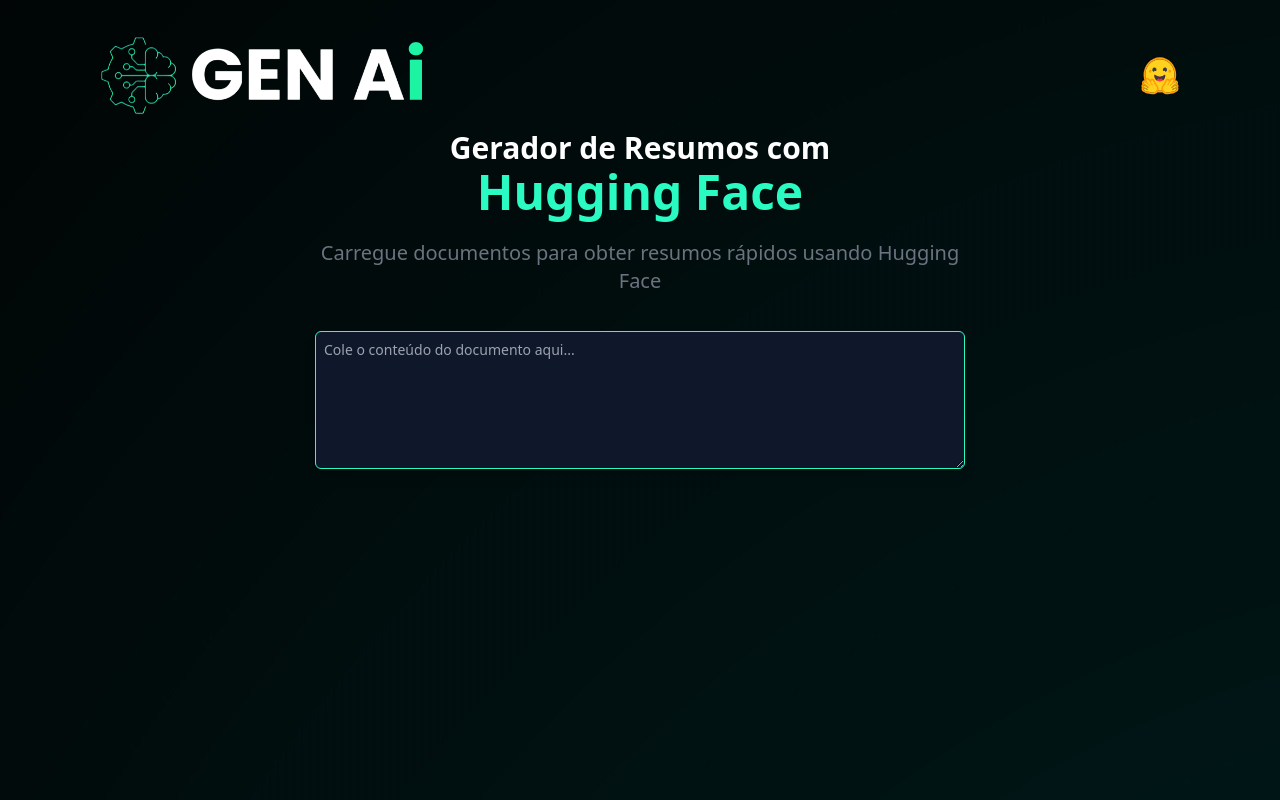
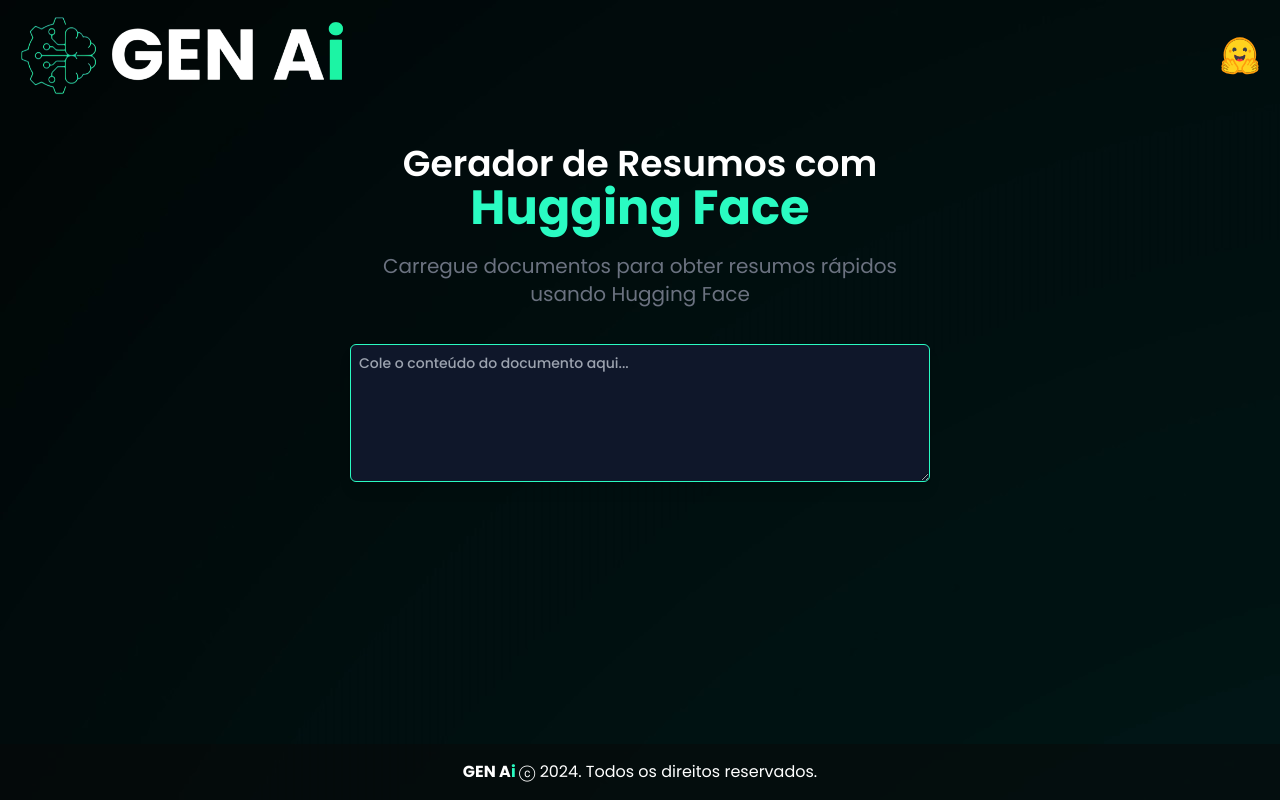
Before and after one commit to Jezebel1990/summerizer-react, a React (Vite) app: page / in a window 1280 px wide. Built offline with nearby package versions, Linux system fonts and the light colour scheme.

Commit message:
feat: Add components

```diff
--- a/index.html
+++ b/index.html
@@ -3,6 +3,9 @@
   <head>
     <meta charset="UTF-8" />
     <link rel="icon" type="image/svg+xml" href="/genai.svg" />
+    <link rel="preconnect" href="https://fonts.googleapis.com">
+<link rel="preconnect" href="https://fonts.gstatic.com" crossorigin>
+<link href="https://fonts.googleapis.com/css2?family=Poppins:ital,wght@0,100;0,200;0,300;0,400;0,500;0,600;0,700;0,800;0,900;1,100;1,200;1,300;1,400;1,500;1,600;1,700;1,800;1,900&display=swap" rel="stylesheet">
     <meta name="viewport" content="width=device-width, initial-scale=1.0" />
     <title>GEN Ai</title>
   </head>
--- a/src/App.tsx
+++ b/src/App.tsx
@@ -1,68 +1,41 @@
 import { useState, useEffect } from 'react';
-import Image from './assets/logo.png';
-import Delete from './assets/delete.png';
-import Huggingface from './assets/huggingface.svg';
+import { Navbar } from './components/Navbar/Navbar';
+import { Header } from './components/Header/Header';
+import { TextareaForm } from './components/TextareaForm/TextareaForm';
+import { History } from './components/History/History';
+import { fetchSummary } from './services/apiService';
+import { Footer } from './components/Footer/Footer';
 
 function App() {
-const [value, setValue] = useState<string | null>(null);
-const [ data, setData] = useState<string[] | null>(null);
-const [submitting, setSubmitting] = useState<boolean>(false);
-const [isCopy, setIsCopy] = useState<string | false>(false);
+  const [state, setState] = useState({
+    value: null as string | null,
+    data: null as string[] | null,
+    submitting: false,
+    isCopy: false as string | false,
+  });
 
+  const fetchLocalStorage = () => {
+    const result = localStorage.getItem('resumo');
+    if (result) {
+      const parsedData = JSON.parse(result)?.reverse();
+      setState((prev) => ({ ...prev, data: parsedData }));
+    }
+  };
 
   const handleSubmit = async (e: React.FormEvent<HTMLFormElement>) => {
     e.preventDefault();
-  if (!value) return;
-  setSubmitting(true);
+    if (!state.value) return;
+    setState((prev) => ({ ...prev, submitting: true }));
 
-
-  const requestOptions: RequestInit = {
-    method: "POST",
-    headers: {
-      "Content-Type": "application/json",
-      Authorization: `Bearer ${import.meta.env.VITE_HUGGINGFACE_API_KEY}`,
-    },
-    body: JSON.stringify({
-      inputs: value,
-  }),
-};
-
-
-fetch(
-    'https://api-inference.huggingface.co/models/facebook/bart-large-cnn',
-    requestOptions
-  )
-  .then((response) => response.json())
-      .then((dt) => {
-        console.log("Data:", dt);
-
-        if (Array.isArray(dt) && dt[0]?.summary_text) {
-          const text = dt[0].summary_text; // Acessa o resumo
-          console.log("Data received:", text);
-          setSubmitting(false);
-
-          const updatedData = data ? [...data, text] : [text];
-          localStorage.setItem("resumo", JSON.stringify(updatedData));
-          console.log("Dados atualizados após API:", updatedData);
-          fetchLocalStorage();
-        } else {
-          console.error("Erro: Nenhum resumo encontrado na resposta da API.");
-          setSubmitting(false);
-        }
-      })
-      .catch((error) => {
-        setSubmitting(false);
-        console.error("Error:", error);
-      });
-  };
-
-
-const fetchLocalStorage = () => {
-  const result = localStorage.getItem("resumo");
-  if (result) {
-  const parsedData = JSON.parse(result)?.reverse();
-  console.log("Dados carregados do localStorage:", parsedData);
-  setData(parsedData);
+    try {
+      const summary = await fetchSummary(state.value);
+      const updatedData = state.data ? [...state.data, summary] : [summary];
+      localStorage.setItem('resumo', JSON.stringify(updatedData));
+      setState((prev) => ({ ...prev, data: updatedData }));
+    } catch (error) {
+      console.error('Erro ao gerar resumo:', error);
+    } finally {
+      setState((prev) => ({ ...prev, submitting: false }));
     }
   };
 
@@ -70,13 +43,12 @@
     if ('clipboard' in navigator) {
       try {
         await navigator.clipboard.writeText(text);
-      setIsCopy("true");
-
+        setState((prev) => ({ ...prev, isCopy: 'true' }));
         setTimeout(() => {
-        setIsCopy(false);
+          setState((prev) => ({ ...prev, isCopy: false }));
         }, 1500);
       } catch (err) {
-      console.log('Clipboard error:', err);
+        console.error('Clipboard error:', err);
       }
     }
   };
@@ -86,10 +58,9 @@
   };
 
   const handleDelete = (txt: string) => {
-  const filtered = data!.filter((d) => d !== txt);
-  setData(filtered);
-
+    const filtered = state.data!.filter((d) => d !== txt);
     localStorage.setItem('resumo', JSON.stringify(filtered));
+    setState((prev) => ({ ...prev, data: filtered }));
   };
 
   useEffect(() => {
@@ -97,97 +68,26 @@
   }, []);
 
   return (
-    <div className="w-full bg-site h-full min-h-[100vh] py-4 px-4 md:px-20">
-      <div className="w-full mt-10">
-      <div className='flex flex-row justify-between items-center w-full h-10 px-5 2xl:px-40'>
-        <img
-         src={Image}
-         alt='Logo'
-         className='cursor-pointer h-20'
+    <div className='w-full bg-site  min-h-screen flex flex-col'>
+      <Navbar />
+      <Header />
+      <div className="flex-grow">
+      <TextareaForm
+        value={state.value}
+        setValue={(value) => setState((prev) => ({ ...prev, value }))}
+        submitting={state.submitting}
+        handleSubmit={handleSubmit}
       />
-
-         <a
-            href='https://huggingface.co'
-            target='_blank'
-            rel='noreferrer'
-          >
-            <img
-              src={Huggingface}
-              className='w-10 h-10 rounded-lg cursor-pointer'
+      <History
+        data={state.data}
+        isCopy={state.isCopy}
+        handleCopy={handleCopy}
+        handleDelete={handleDelete}
       />
-          </a>
-
-
       </div>
-      <div className='flex flex-col items-center justify-center
-        mt-4 p-4'>
-<h1 className='text-3xl text-white text-center leading-10 font-semibold'>
-  Gerador de Resumos com
-  <br />
-  <span className='text-5xl font-bold text-[#2afbc2]'>Hugging Face</span>
-</h1>
- <p className='mt-5 text-lg text-gray-500 sm:text-xl text-center max-w-2xl'>Carregue documentos para obter resumos rápidos usando Hugging Face</p>
-      </div>
-
-      <div className='flex flex-col w-full items-center justify-center mt-5'>
-     <textarea placeholder='Cole o conteúdo do documento aqui...'
-      rows={6}
-      className='block w-full md:w-[650px] rounded-md border border-[#2afbc2]
-      bg-slate-900 p-2 text-sm shadow-lg font-medium text-white focus:border-[#3ff1b1]
-       focus:outline-none focus:ring-0'
-       onChange={(e) => setValue(e.target.value)}
-     ></textarea>
-
-{value?.length! > 0 &&
-      (submitting ? (
-              <p className='text-md text-[#2afbc2] mt-5'>Por favor, aguarde ....</p>
-            ) : (
-     <button className='mt-5 bg-[#1cf4a4] px-5 py-2 text-[#0c443c] text-md font-cursor-pointer rounded-md'
-      onClick={(e) => handleSubmit(e as unknown as React.FormEvent<HTMLFormElement>)}
-     >
-      Enviar
-     </button>
-       ))}
-      </div>
-      </div>
-
-
-      <div
-        className='w-full mt-10 flex flex-col gap-5 shadow-md
-      items-center justify-center'
-      >
-        {data && data.length > 0 && (
-          <>
-            <p className='text-white font-semibold text-lg'>Histórico de Resumos</p>
-            {data.map((d, index) => (
-
-              <div
-                key={index}
-                className='max-w-2xl bg-slate-900 p-3 rounded-md'
-              >
-                <p className='text-gray-400 text-lg'>{d}</p>
-                <div className='flex gap-5 items-center justify-end mt-2'>
-                  <p
-                    className='text-gray-200 font-semibold cursor-pointer'
-                    onClick={() => handleCopy(d)}
-                  >
-                    {isCopy === "true" ? "Copiado" : "Copiar"}
-                  </p>
-                  <span
-                    className='cursor-pointer'
-                    onClick={() => handleDelete(d)}
-                  >
-                    <img src={Delete} className='w-6 h-6' />
-                  </span>
-                </div>
-              </div>
-            ))}
-          </>
-        )}
-        </div>
+      <Footer />
     </div>
   );
-
 }
 
 export default App;
--- /dev/null
+++ b/src/components/Footer/Footer.tsx
@@ -0,0 +1,13 @@
+export function Footer() {
+    const year = new Date().getFullYear()
+
+    return (
+      <footer className='flex flex-col items-center justify-center mt-4 p-4'>
+        <p className='font-sans text-white text-sm sm:text-base text-center leading-relaxed'>
+            <span className='font-bold'>GEN A</span>
+            <span className='text-[#2afbc2] font-bold'>i </span>
+             ⓒ {year}. Todos os direitos reservados.
+        </p>
+      </footer>
+    )
+  }
--- /dev/null
+++ b/src/components/Header/Header.tsx
@@ -0,0 +1,14 @@
+export function Header () {
+return (
+    <div className='flex flex-col items-center justify-center mt-4 p-4'>
+      <h1 className='text-2xl sm:text-3xl lg:text-4xl text-white text-center leading-snug sm:leading-10 font-semibold'>
+        Gerador de Resumos com
+        <br />
+        <span className='text-3xl sm:text-4xl lg:text-5xl font-bold text-[#2afbc2]'>Hugging Face</span>
+      </h1>
+      <p className='mt-4 sm:mt-5 text-base sm:text-lg lg:text-xl text-gray-400 sm:text-gray-500 text-center max-w-lg sm:max-w-xl'>
+        Carregue documentos para obter resumos rápidos usando Hugging Face
+      </p>
+    </div>
+  );
+}
--- /dev/null
+++ b/src/components/History/History.tsx
@@ -0,0 +1,36 @@
+import Delete from '../../assets/delete.png';
+
+interface HistoryProps {
+    data: string[] | null;
+    isCopy: string | false;
+    handleCopy: (txt: string) => void;
+    handleDelete: (txt: string) => void;
+  }
+
+  export function History  ({ data, isCopy, handleCopy, handleDelete }: HistoryProps) {
+  return (
+    <div className='w-full mt-10 flex flex-col gap-5 shadow-md items-center justify-center'>
+      {data && data.length > 0 && (
+        <>
+          <p className='text-white font-semibold text-lg sm:text-xl text-center'>Histórico de Resumos</p>
+          {data.map((d, index) => (
+            <div key={index} className='w-full max-w-xs sm:max-w-xl bg-slate-900 p-3 rounded-md'>
+              <p className='text-gray-400 text-sm sm:text-lg'>{d}</p>
+              <div className='flex flex-col sm:flex-row gap-3 sm:gap-5 items-center justify-end mt-2'>
+                <p
+                  className='text-gray-200 font-semibold cursor-pointer text-sm sm:text-base'
+                  onClick={() => handleCopy(d)}
+                >
+                  {isCopy === 'true' ? 'Copiado' : 'Copiar'}
+                </p>
+                <span className='cursor-pointer' onClick={() => handleDelete(d)}>
+                  <img src={Delete} className='w-5 h-5 sm:w-6 sm:h-6' />
+                </span>
+              </div>
+            </div>
+          ))}
+        </>
+      )}
+    </div>
+  );
+}
--- /dev/null
+++ b/src/components/Navbar/Navbar.tsx
@@ -0,0 +1,13 @@
+import Huggingface from '../../assets/huggingface.svg';
+import Image from '../../assets/logo.png';
+
+export function Navbar  () {
+  return  (
+    <div className='flex flex-row justify-between items-center w-full h-28 px-5 2xl:px-40'>
+      <img src={Image} alt='Logo' className='cursor-pointer h-16 sm:h-20' />
+      <a href='https://huggingface.co' target='_blank' rel='noreferrer' className="ml-auto">
+        <img src={Huggingface} className='w-8 h-8 sm:w-10 sm:h-10 rounded-lg cursor-pointer' />
+      </a>
+    </div>
+  );
+}
--- /dev/null
+++ b/src/components/TextareaForm/TextareaForm.tsx
@@ -0,0 +1,34 @@
+interface TextareaFormProps {
+    value: string | null;
+    setValue: (value: string | null) => void;
+    submitting: boolean;
+    handleSubmit: (e: React.FormEvent<HTMLFormElement>) => void;
+  }
+
+  export function TextareaForm ({ value, setValue, submitting, handleSubmit }: TextareaFormProps) {
+  return (
+    <div className='flex flex-col w-full items-center justify-center mt-5 px-4'>
+      <textarea
+        placeholder='Cole o conteúdo do documento aqui...'
+        rows={6}
+        className='block w-full sm:w-[460px] md:w-[580px] rounded-md border border-[#2afbc2]
+        bg-slate-900 p-2 text-sm shadow-lg font-medium text-white focus:border-[#3ff1b1]
+        focus:outline-none focus:ring-0'
+        onChange={(e) => setValue(e.target.value)}
+      ></textarea>
+      {value?.length! > 0 && (
+        submitting ? (
+          <p className='text-md text-[#2afbc2] mt-5'>Por favor, aguarde ....</p>
+        ) : (
+          <button
+            className='mt-5 bg-[#1cf4a4] px-4 sm:px-5 py-2 text-sm sm:text-md text-[#0c443c]
+            font-medium rounded-md hover:bg-[#17d496] transition-all'
+            onClick={(e) => handleSubmit(e as unknown as React.FormEvent<HTMLFormElement>)}
+          >
+            Enviar
+          </button>
+        )
+      )}
+    </div>
+  );
+}
--- a/src/index.css
+++ b/src/index.css
@@ -1,3 +1,7 @@
 @tailwind base;
 @tailwind components;
 @tailwind utilities;
+
+footer {
+    background-color: #09090983;
+  }
--- /dev/null
+++ b/src/services/apiService.ts
@@ -0,0 +1,26 @@
+const API_URL = 'https://api-inference.huggingface.co/models/facebook/bart-large-cnn';
+
+export const fetchSummary = async (input: string): Promise<string> => {
+  const requestOptions: RequestInit = {
+    method: 'POST',
+    headers: {
+      'Content-Type': 'application/json',
+      Authorization: `Bearer ${import.meta.env.VITE_HUGGINGFACE_API_KEY}`,
+    },
+    body: JSON.stringify({ inputs: input }),
+  };
+
+  try {
+    const response = await fetch(API_URL, requestOptions);
+    const data = await response.json();
+
+    if (Array.isArray(data) && data[0]?.summary_text) {
+      return data[0].summary_text;
+    } else {
+      throw new Error('Nenhum resumo encontrado na resposta da API.');
+    }
+  } catch (error) {
+    console.error('Erro na requisição:', error);
+    throw error;
+  }
+};
--- a/tailwind.config.js
+++ b/tailwind.config.js
@@ -5,6 +5,9 @@
     "./src/**/*.{js,ts,jsx,tsx}",
   ],
   theme: {
+    fontFamily: {
+      sans: ['Poppins', 'sans-serif'],
+    },
     extend: {
       backgroundImage: {
         site: "url('./assets/dark-green.jpg')",
```
Also changed, not shown: src/assets/delete.png. Lines whose indentation alone changed are shown as unchanged.
